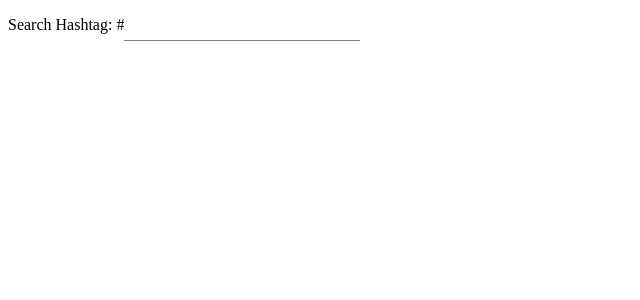
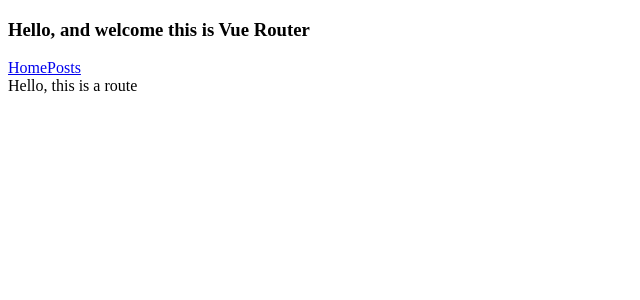
Before and after one commit to Vincent-Aboagye/Vue-Crash, a Vue app in the folder project1/: page /hello in a window 1280 px wide. Shown: the top 300 px of the page, without its empty margins (0-640 px from the left). Built offline with nearby package versions, Linux system fonts and the light colour scheme.

Commit message:
Using Routes

```diff
--- /dev/null
+++ b/project1/router/App.vue
@@ -0,0 +1,13 @@
+<template>
+    <h3>Hello, and welcome this is Vue Router</h3>
+    <router-link to="/hello">Home</router-link>
+     <router-link to="/posts">Posts</router-link>
+    <div><router-view /></div>
+
+</template>
+
+<script>
+export default {
+
+}
+</script>
--- /dev/null
+++ b/project1/router/Hello.vue
@@ -0,0 +1,10 @@
+<template>
+    <div>Hello, this is a route </div>
+
+</template>
+
+<script>
+export default {
+
+}
+</script>
--- /dev/null
+++ b/project1/router/Posts.vue
@@ -0,0 +1,9 @@
+<template>
+    <h4>Posts</h4>
+</template>
+
+<script>
+export default {
+
+}
+</script>
--- /dev/null
+++ b/project1/router/router.js
@@ -0,0 +1,19 @@
+import {createRouter, createWebHistory} from 'vue-router';
+import Hello from './Hello.vue';
+import Posts from './Posts.vue'
+
+export const router = createRouter({
+    history: createWebHistory(),
+    routes: [
+        {
+            name: 'hello',
+            path: '/hello',
+            component: Hello
+        },
+        {
+            name: 'posts',
+            path: '/posts',
+            component: Posts
+        }
+    ]
+})
```
Also changed, not shown: project1/index.js (+6 -2 lines), project1/package.json (+5 -2 lines), 1 other file (tests, documents, lock files or other folders).
